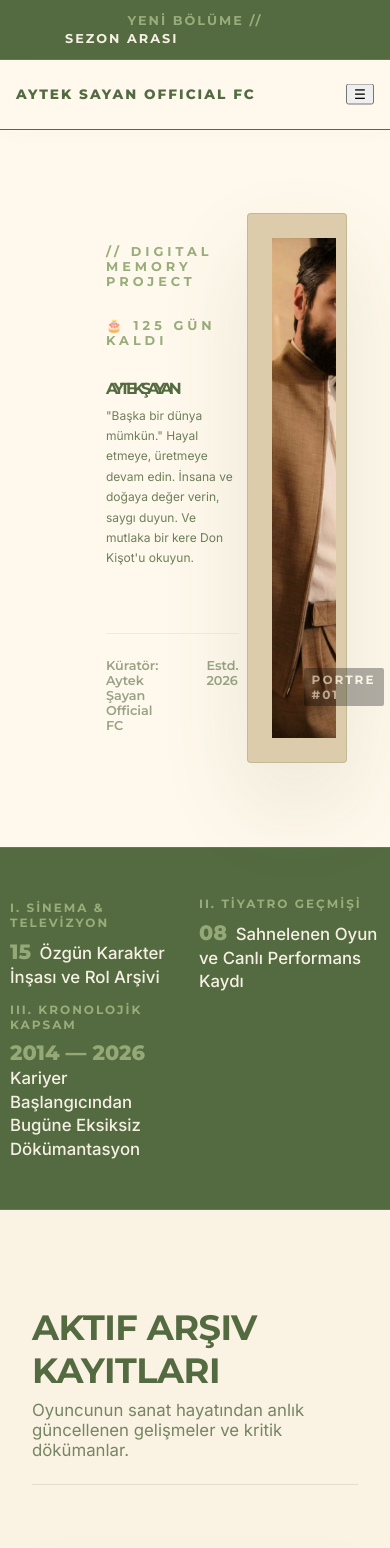
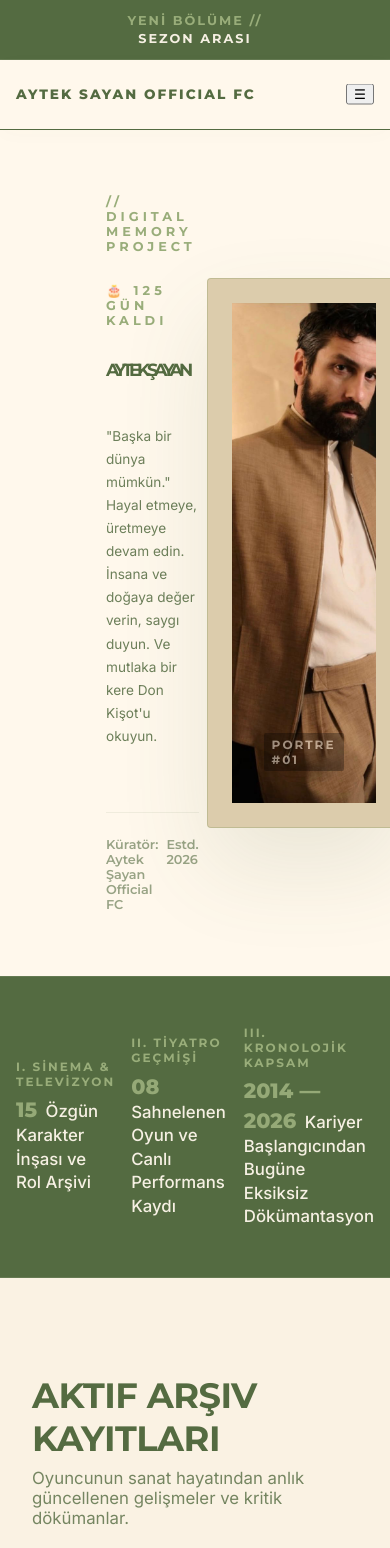
Before and after one commit to ebru1967/oyuncu-fan-projesi, a React (Vite) app: page / in a window 390 px wide. Shown: the top 1548 px of the page. Built offline with nearby package versions, Linux system fonts and the light colour scheme.

Commit message:
Mobil tasarım tasiyici hatalar

```diff
--- a/src/App.css
+++ b/src/App.css
@@ -1514,62 +1514,242 @@
   justify-content: center;
   margin-bottom: 1rem;
 }
-@media (max-width: 768px) {
+
+@media (max-width:768px){
+
   /* NAVBAR */
-  .navbar { padding: 1rem !important; min-height: 70px; position: sticky; justify-content: space-between; align-items: center; }
-  .hamburger { display: block !important; position: absolute; right: 1rem; top: 50%; transform: translateY(-50%); z-index: 1002; }
-  .nav-logo { width: 75%; }
-  .nav-logo a { font-size: 0.85rem; white-space: normal; line-height: 1.2; display: block; }
-  .nav-links { display: none; flex-direction: column; align-items: stretch; position: fixed; top: 70px; left: 0; width: 100%; height: calc(100vh - 70px); overflow-y: auto; background: var(--bg-main); padding: 0.5rem; gap: 0 !important; }
-  .nav-links.active { display: flex; }
-  .nav-item-link, .dropdown-trigger { width: 100%; padding: 0.8rem 1rem !important; margin: 0 !important; text-align: left; border-bottom: 1px solid rgba(84, 107, 65, 0.12); }
+  .navbar{
+    padding:1rem !important;
+    min-height:70px;
+    position:sticky;
+    justify-content:space-between;
+    align-items:center;
+  }
+
+  .nav-logo{
+    width:75%;
+  }
+
+  .nav-logo a{
+    font-size:.85rem;
+    white-space:normal;
+    line-height:1.2;
+    display:block;
+  }
+
+  .hamburger{
+    display:block;
+    position:absolute;
+    right:1rem;
+    top:50%;
+    transform:translateY(-50%);
+    z-index:1002;
+  }
+
+  .nav-links{
+    display:none;
+    flex-direction:column;
+    align-items:stretch;
+    position:fixed;
+    top:70px;
+    left:0;
+    width:100%;
+    height:calc(100vh - 70px);
+    overflow-y:auto;
+    background:var(--bg-main);
+    padding:.5rem;
+    gap:0 !important;
+  }
+
+  .nav-links.active{
+    display:flex;
+  }
+
+  .nav-item-link,
+  .dropdown-trigger{
+    width:100%;
+    padding:.8rem 1rem !important;
+    margin:0 !important;
+    text-align:left;
+    border-bottom:1px solid rgba(84,107,65,.12);
+  }
 
   /* DROPDOWN */
-  .dropdown { width: 100%; }
-  .dropdown-trigger { display: flex; justify-content: space-between; align-items: center; cursor: pointer; }
-  .dropdown-menu { position: static; width: 100%; min-width: unset; margin: 0 !important; padding: 0.25rem !important; border-radius: 10px; background: rgba(84, 107, 65, 0.04); box-shadow: none; }
-  .dropdown-menu a { display: block; padding: 0.55rem 0.75rem !important; margin: 0 !important; border-radius: 6px; line-height: 1.2; }
-
-  /* HERO */
-  .hero-grid-container { display: grid !important; grid-template-columns: 1fr 100px !important; gap: 0.5rem !important; align-items: center; padding: 0 10px !important; }
-  .hero-left-editorial { text-align: left; }
-  .hero-right-display { justify-content: center; display: flex; }
-  .hero-right-display img, .hero-portrait { max-width: 100px !important; height: auto; }
-  .hero-main-title { font-size: 1rem !important; line-height: 1.1; margin: 0; }
-  .hero-statement { font-size: 0.75rem !important; max-width: 100%; margin-top: 0.5rem; }
+  .dropdown{
+    width:100%;
+  }
+
+  .dropdown-trigger{
+    display:flex;
+    justify-content:space-between;
+    align-items:center;
+    cursor:pointer;
+  }
+
+  .dropdown-menu{
+    position:static;
+    left:auto;
+    transform:none;
+    width:100%;
+    min-width:unset;
+    margin:0 !important;
+    padding:.25rem !important;
+    gap:0 !important;
+    border-radius:10px;
+    border:1px solid rgba(84,107,65,.08);
+    background:rgba(84,107,65,.04);
+    box-shadow:none;
+  }
+
+  .dropdown-menu a{
+    display:block;
+    padding:.55rem .75rem !important;
+    margin:0 !important;
+    border-radius:6px;
+    line-height:1.2;
+  }
+
+  /* HERO - GÜNCELLENMİŞ MOBİL DÜZEN */
+  .hero-grid-container{
+    display: grid !important;
+    grid-template-columns: 1fr 0.8fr !important; /* Yan yana tutar */
+    gap: 0.5rem !important;
+    align-items: center;
+    padding: 0 10px !important;
+  }
+
+  .hero-left-editorial{
+    text-align:left;
+  }
+
+  .hero-right-display{
+    justify-content:center;
+    display: flex;
+  }
+
+  .hero-right-display img,
+  .hero-portrait{
+    max-width: 100% !important; /* Kapsayıcıya sığar */
+    height: auto;
+  }
+
+  .hero-main-title{
+    font-size: 1.1rem !important; /* Küçültüldü */
+    line-height: 1.1;
+  }
+
+  .hero-editorial-footer{
+    gap:.5rem;
+  }
+
+  .hero-statement{
+    max-width:100%;
+    font-size: 0.85rem; /* Yazı çok uzunsa küçülttük */
+  }
 
   /* MANIFESTO */
-  .manifesto-container { display: grid !important; grid-template-columns: 1fr 1fr !important; gap: 0.5rem !important; padding: 0 10px !important; }
-  .manifesto-item { flex: 1; text-align: left; }
-  .manifesto-item h2 { font-size: 0.85rem !important; }
-  .manifesto-item p, .manifesto-item a { font-size: 0.7rem !important; }
-  .manifesto-divider { display: none; }
+  .manifesto-container{
+    display:flex;
+    flex-direction:row !important;
+    align-items:center;
+    gap:1rem;
+    padding:0 1rem;
+  }
+
+  .manifesto-item{
+    flex:1;
+    text-align:left;
+  }
+
+  .manifesto-divider{
+    display:none;
+  }
 
   /* MAGAZINE */
-  .editorial-magazine-layout { grid-template-columns: 1fr !important; }
-  .mag-text-content { padding: 1.5rem; }
+  .editorial-magazine-layout{
+    grid-template-columns:1fr !important;
+  }
+
+  .mag-row-major{
+    position:static;
+  }
+
+  .mag-text-content{
+    padding:1.5rem;
+  }
 
   /* BIO */
-  .bio-grid-container { display: flex; flex-direction: column; gap: 2rem; }
+  .bio-grid-container{
+    display:flex;
+    flex-direction:column;
+    gap:2rem;
+  }
+
+  .bio-right-sidebar{
+    align-items:center;
+  }
 
   /* CHRONICLE */
-  .chronicle-row { grid-template-columns: 1fr !important; gap: 0.5rem !important; }
+  .chronicle-row{
+    grid-template-columns:1fr !important;
+    gap:.5rem !important;
+  }
 
   /* RECORDS */
-  .record-card { flex-direction: column; gap: 1rem; }
-  .record-media { height: 220px; }
+  .record-card{
+    flex-direction:column;
+    gap:1rem;
+  }
+
+  .record-year{
+    min-width:auto;
+  }
+
+  .record-media{
+    height:220px;
+  }
 
   /* CONTACT */
-  .contact-grid { grid-template-columns: 1fr; }
+  .contact-grid{
+    grid-template-columns:1fr;
+  }
 
   /* FOOTER */
-  .footer-container { grid-template-columns: 1fr; text-align: center; }
-  .footer-social-icons { justify-content: center; }
+  .footer-container{
+    grid-template-columns:1fr;
+    text-align:center;
+  }
+
+  .footer-social-icons{
+    justify-content:center;
+  }
+
+  .footer-links{
+    text-align:center;
+  }
 
   /* QUIZ */
-  .quiz-question { font-size: 1rem !important; }
-  .score-display { font-size: 2rem !important; }
+  .game-container{
+    padding:1.5rem;
+  }
+
+  .quiz-question{
+    font-size:1.3rem;
+  }
+
+  .score-display{
+    font-size:3rem;
+  }
 
   /* COUNTDOWN */
-  .countdown-ticker { flex-direction: column; gap: 0.2rem; padding: 0.8rem; }
-}
+  .countdown-ticker{
+    flex-direction:column;
+    gap:.2rem;
+    padding:.8rem;
+  }
+
+  .ticker-time{
+    min-width:auto;
+    text-align:center;
+  }
+}
```
